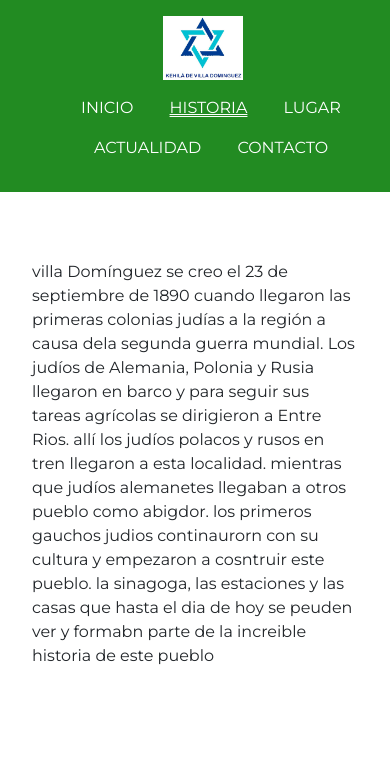
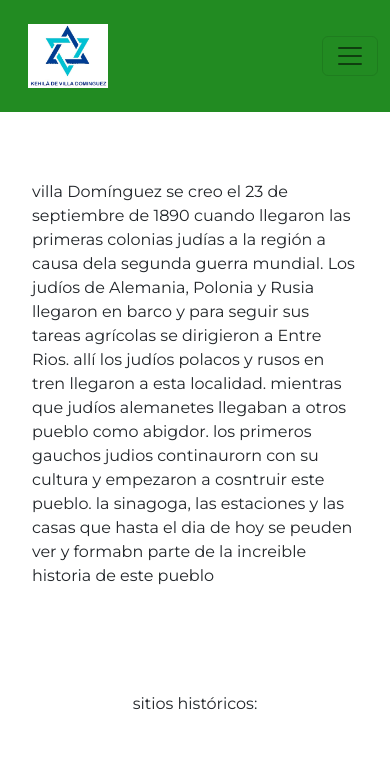
Before and after one commit to lautaro2034/PF-egber-sterin-lautaro, a plain HTML site: page paginas/historia.html in a window 390 px wide. Shown: the top 769 px of the page. Drawn offline with nearby package versions, Linux system fonts and the light colour scheme.

Commit message:
nav con hamburguesa

```diff
--- a/css/style.css
+++ b/css/style.css
@@ -26,7 +26,7 @@ header {
 }
 
 .menu {
-  text-align: center;
+  text-align: right;
   list-style-type: none;
   padding: auto;
 }
--- a/paginas/historia.html
+++ b/paginas/historia.html
@@ -29,26 +29,49 @@
   </head>
   <body class="grid__container">
     <header>
+      <nav class="navbar navbar-expand-lg">
+        <div class="container-fluid">
           <div class="center__logo">
-        <a href="../index.html"
+            <a href="index.html"
               ><img
                 class="logo__header"
-            src="../fotos/VILLA-DOMINGUEZ.jpg"
+                src="/fotos/VILLA-DOMINGUEZ.jpg"
                 alt="logo"
             /></a>
           </div>
-      <nav>
+          <button
+            class="navbar-toggler"
+            type="button"
+            data-bs-toggle="collapse"
+            data-bs-target="#navbarNavAltMarkup"
+            aria-controls="navbarNavAltMarkup"
+            aria-expanded="false"
+            aria-label="Toggle navigation"
+          >
+            <span class="navbar-toggler-icon"></span>
+          </button>
+          <div class="collapse navbar-collapse" id="navbarNavAltMarkup">
+            <div class="">
               <ul class="menu">
-          <li class="menu__li"><a href="../index.html">inicio</a></li>
-          <li class="menu__li active"><a href="historia.html">historia</a></li>
+                <li class="menu__li">
+                  <a href="../index.html">inicio</a>
+                </li>
+                <li class="menu__li active">
+                  <a href="historia.html">historia</a>
+                </li>
                 <li class="menu__li">
                   <a href="lugar.html">lugar</a>
                 </li>
                 <li class="menu__li">
                   <a href="actualidad.html">actualidad</a>
                 </li>
-          <li class="menu__li"><a href="contacto.html">contacto</a></li>
+                <li class="menu__li">
+                  <a href="contacto.html">contacto</a>
+                </li>
               </ul>
+            </div>
+          </div>
+        </div>
       </nav>
     </header>
     <main>
```
Also changed, not shown: index.html (+31 -5 lines), paginas/actualidad.html (+32 -7 lines), paginas/contacto.html (+25 -4 lines), paginas/lugar.html (+29 -6 lines). Lines whose indentation alone changed are shown as unchanged.
